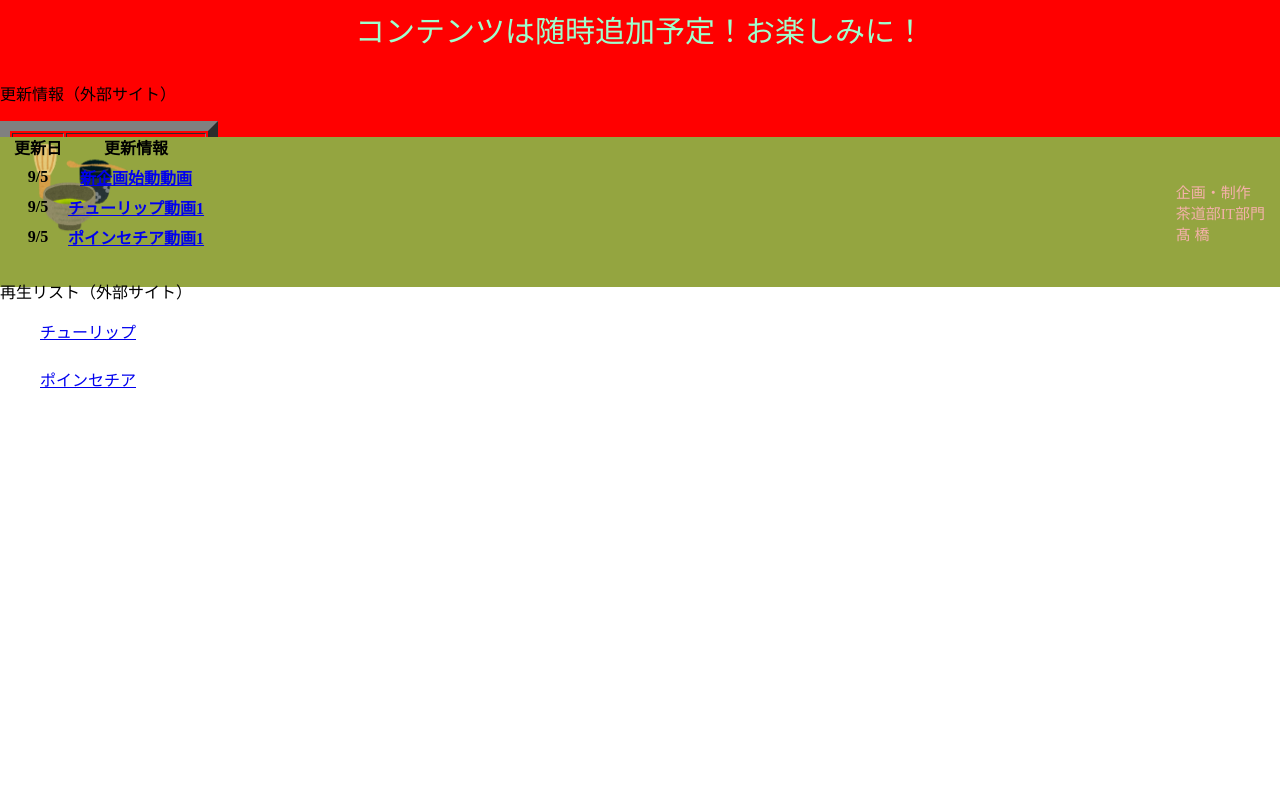
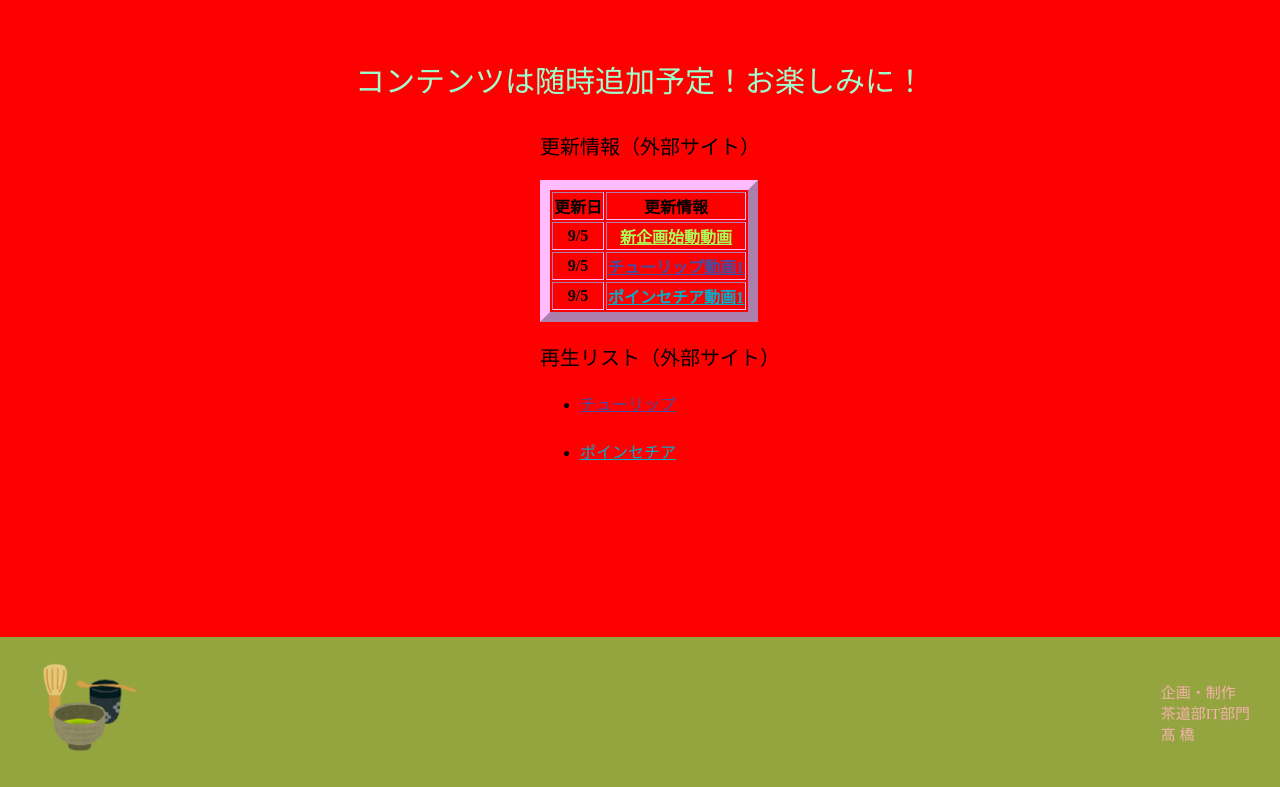
Before and after one commit to kyupukyupu/kyupu, a plain HTML site: page index.html in a window 1280 px wide. Shown: the part 1094-1881 px from the top of the page. Before the commit the page ends 1485 px from the top, so only its background shows below. Drawn offline with Linux system fonts and the light colour scheme.

Commit message:
Update stylesheet.css

```diff
--- a/stylesheet.css
+++ b/stylesheet.css
@@ -13,14 +13,11 @@ header{
  width:200px;
  float: left;
  padding: 15px;
-}
-
-ul{
- list-style: none;
+ font-weight: 900p;
 }
 
 .title{
- color: #752100;
+ color: #d3381c;
  float: right;
  text-align: center;
  padding: 30px 350px 0px 100px;
@@ -47,16 +44,22 @@ footer{
  height: 100px;
  width: 100px;
  float: left;
- padding-left: 30px;
+ padding-left: 40px;
+ padding-top: 20px;
 }
 
 .footercontent{
  color: #f5b1aa;
  font-size: 15px;
  float: right;
- padding-right: 15px;
+ padding-right: 30px;
  padding-top: 8px;
 }
+
+ul.planningexecution {
+ list-style: none;
+}
+
 
 /*フッター部分終わり*/
 
@@ -69,8 +72,8 @@ html, body{
 /*セクション部分始まり*/
 
 section{
- background-color: #ff0000;
- height: 1000px;
+ background-color: #ff0000; /*#ff0000*/
+ height: 1500px;
  padding-top:1px;
 }
 
@@ -93,7 +96,7 @@ video{
 .maindvd{
  width: 500px;
  height: 350px;
- margin: 0px auto
+ margin: 0px auto;
 }
 
 .hr1dvd{
@@ -122,4 +125,43 @@ video{
  color:#9effce;
 }
 
+.hrth, .hrtitle{
+ color: #434da2;
+ text-align: center;
+}
+
+.tsth, tstitle{
+ color: #00afcc;
+ text-align: center;
+}
+
+.hrthtitle, .tsthtitle{
+ border: solid 5px #ffffff;
+ font-weight: 900;
+}
+
+.th{
+ color: #aaff56;
+}
+
+.information{
+ font-size:20px;
+ color: #e6b422
+ text-align: center;
+}
+
+.table{
+ margin: 0 auto;
+ width: 350px;
+ padding-left: 150px;
+}
+
+.thtable{
+ border-color: #ffbcff;
+}
+
+.allinformation{
+ padding-top: 50px;
+}
+
 /*セクション部分終わり*/
```
